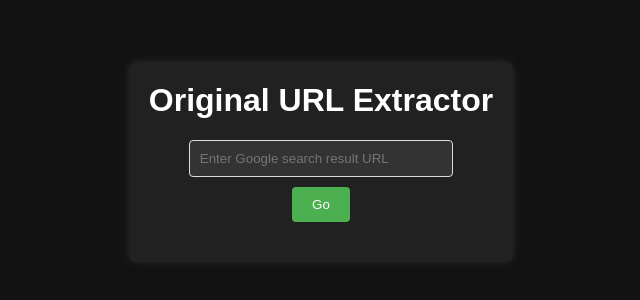
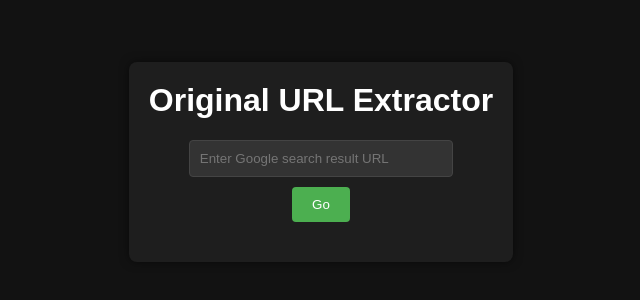
Before and after one commit to arsaces7/Original-url-extractor, a plain HTML site: page index.html in a window 1280 px wide. Shown: the part 238-538 px from the top of the page, without its empty margins (319-959 px from the left). Drawn offline with Linux system fonts and the light colour scheme.

Commit message:
Update index.html

```diff
--- a/index.html
+++ b/index.html
@@ -20,9 +20,9 @@
             text-align: center;
             max-width: 400px;
             padding: 20px;
-            background-color: #212121;
+            background-color: #1e1e1e;
             border-radius: 8px;
-            box-shadow: 0px 0px 10px rgba(255, 255, 255, 0.1);
+            box-shadow: 0px 0px 10px rgba(0, 0, 0, 0.5);
         }
         h1 {
             margin-top: 0;
@@ -31,10 +31,10 @@
             width: calc(100% - 80px);
             padding: 10px;
             margin-bottom: 10px;
-            border: 1px solid #ddd;
+            border: 1px solid #444;
             border-radius: 4px;
             box-sizing: border-box;
-            background-color: #333333;
+            background-color: #333;
             color: #ffffff;
         }
         button {
```
